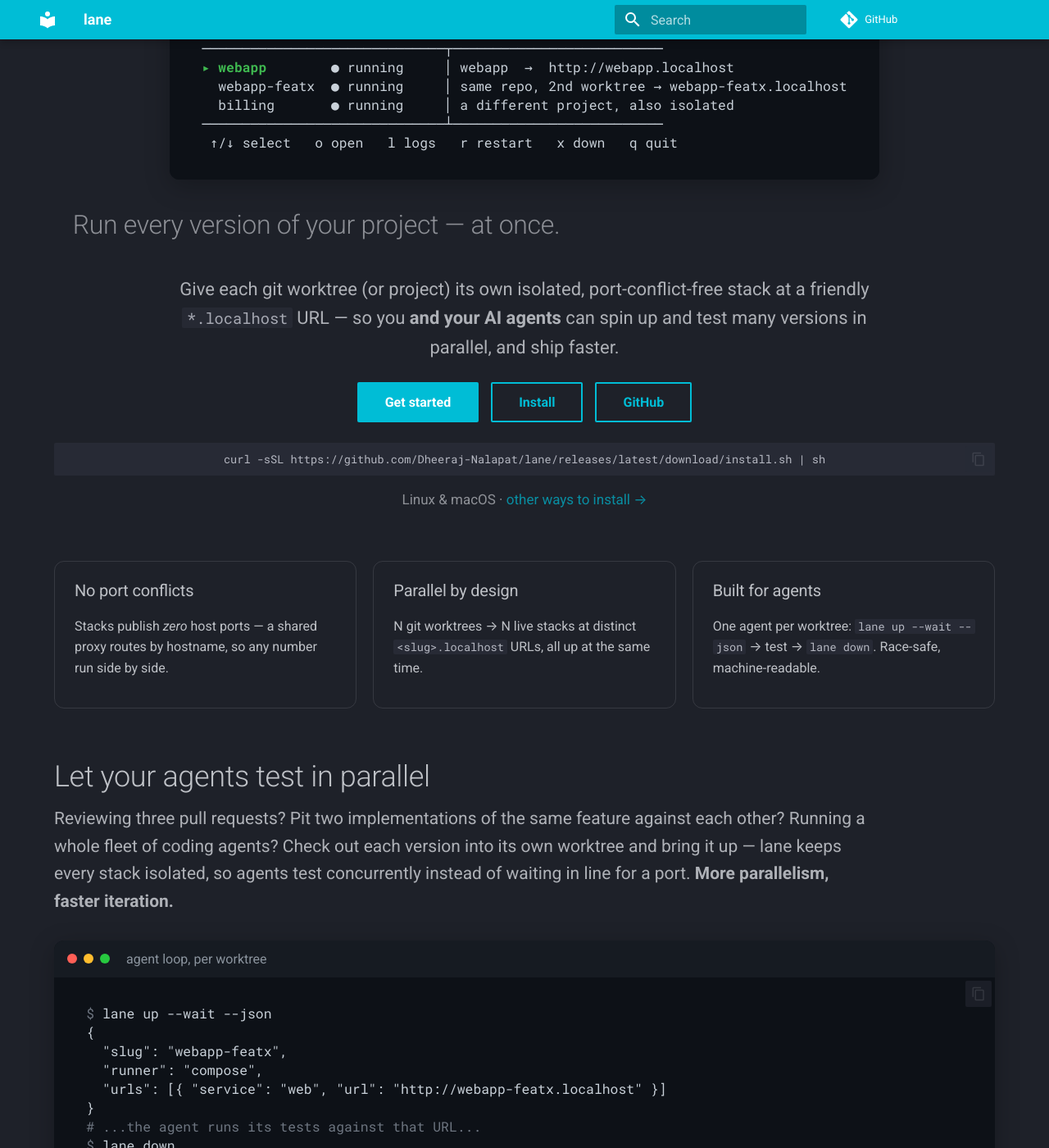
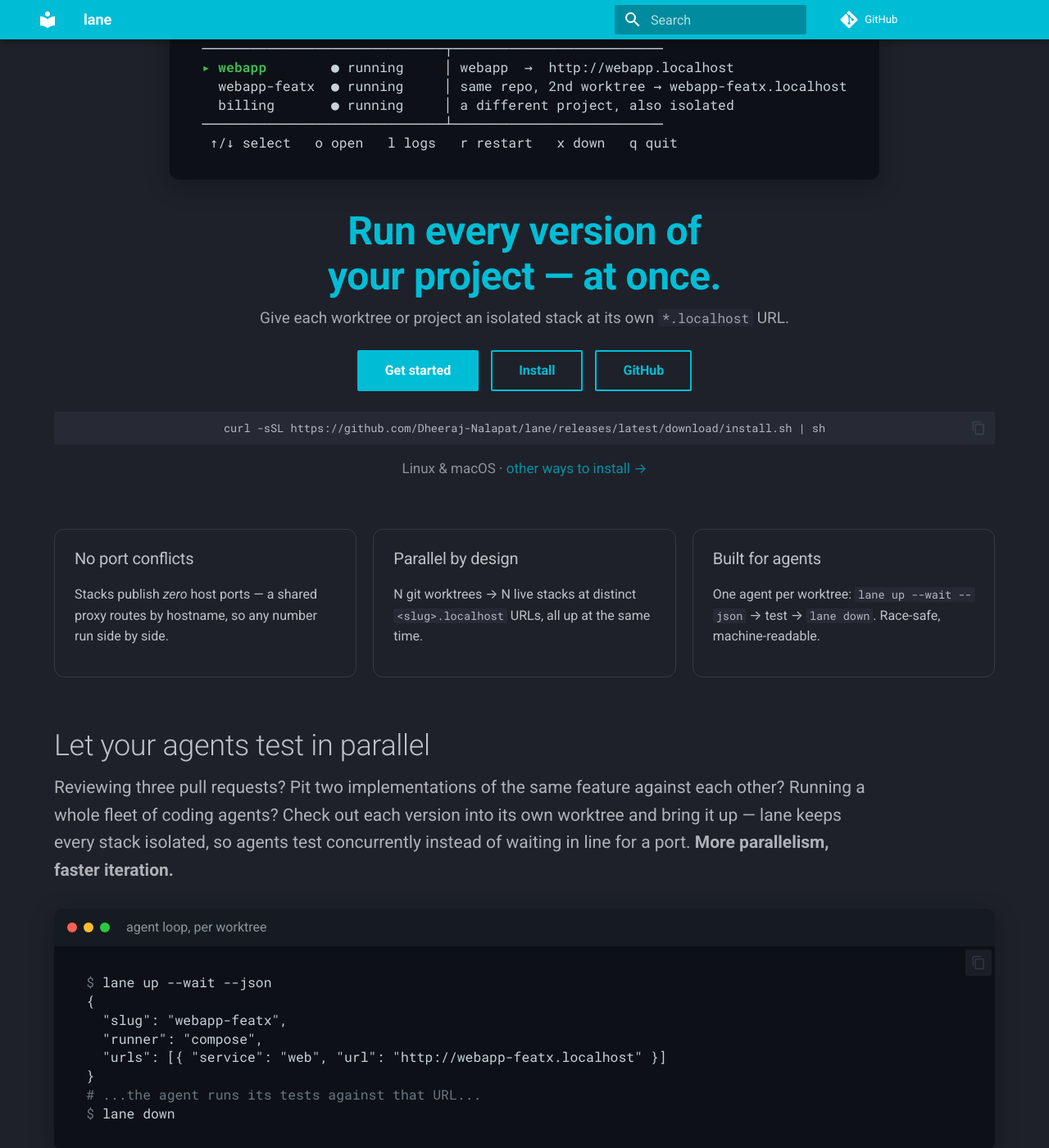
Before and after one commit to Dheeraj-Nalapat/lane, an MkDocs documentation site: the page built from docs/guide/index.md, in a window 1280 px wide and 1400 px high, scrolled down 316 px. Shown: the whole window at 82% size. Built offline with MkDocs 1.6.1 and Material for MkDocs 9.7.7, drawn with Linux system fonts in a browser that asks for light colours; comment, search, counter and statistics services are not loaded.

Commit message:
docs(site): tighten hero subtitle; fix headline centering
- replace the dense one-sentence subtitle with a short, scannable line
- scope .lane-headline under .lane-hero so it outranks Material's
  .md-typeset h1 margin reset (which was killing margin:auto and
  left-shifting the title); add text-wrap:balance for even line breaks

```diff
--- a/docs/guide/assets/lane.css
+++ b/docs/guide/assets/lane.css
@@ -1,11 +1,13 @@
 .lane-hero { text-align: center; padding: 2.5rem 1rem 2rem; }
 /* size the terminal to its ASCII content; scroll (not clip) on narrow screens */
 .lane-hero-term { width: fit-content; max-width: 100%; margin: 0 auto 1.75rem; text-align: left; }
-.lane-headline { font-size: 2.4rem; font-weight: 800; line-height: 1.15; margin: .5rem auto;
-  max-width: 32rem; color: var(--md-primary-fg-color); }
+/* scoped under .lane-hero so it outranks Material's `.md-typeset h1` margin reset */
+.lane-hero .lane-headline { font-size: 2.4rem; font-weight: 800; line-height: 1.15;
+  margin: .5rem auto; max-width: 34rem; text-wrap: balance;
+  color: var(--md-primary-fg-color); }
 .lane-name { font-size: 4rem; font-weight: 800; letter-spacing: .08em; margin: 0;
   color: var(--md-primary-fg-color); }
-.lane-tag { font-size: 1.1rem; max-width: 44rem; margin: .25rem auto 1.25rem; opacity: .9; }
+.lane-tag { font-size: .95rem; max-width: 38rem; margin: .25rem auto 1.25rem; opacity: .85; line-height: 1.5; }
 .lane-sub { max-width: 40rem; margin: 0 auto 1.5rem; opacity: .85; }
 
 .lane-pitch { max-width: 60rem; margin: 1rem auto 3rem; padding: 0 1rem; }
--- a/overrides/home.html
+++ b/overrides/home.html
@@ -19,10 +19,7 @@
   </div>
 
   <h1 class="lane-headline">Run every version of your project — at once.</h1>
-  <p class="lane-tag">Give each git worktree (or project) its own isolated,
-     port-conflict-free stack at a friendly <code>*.localhost</code> URL — so you
-     <strong>and your AI agents</strong> can spin up and test many versions in
-     parallel, and ship faster.</p>
+  <p class="lane-tag">Give each worktree or project an isolated stack at its own <code>*.localhost</code> URL.</p>
 
   <div class="lane-cta">
     <a class="md-button md-button--primary" href="getting-started/">Get started</a>
```
